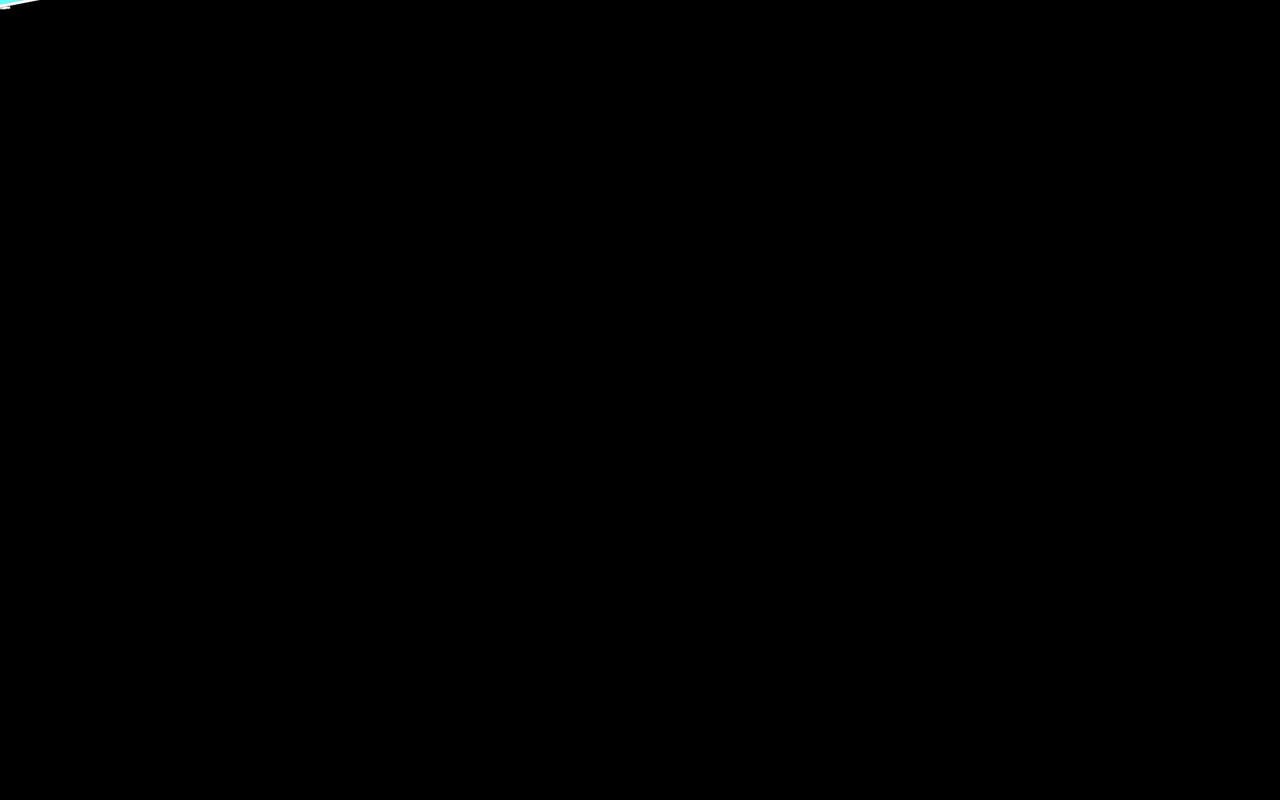
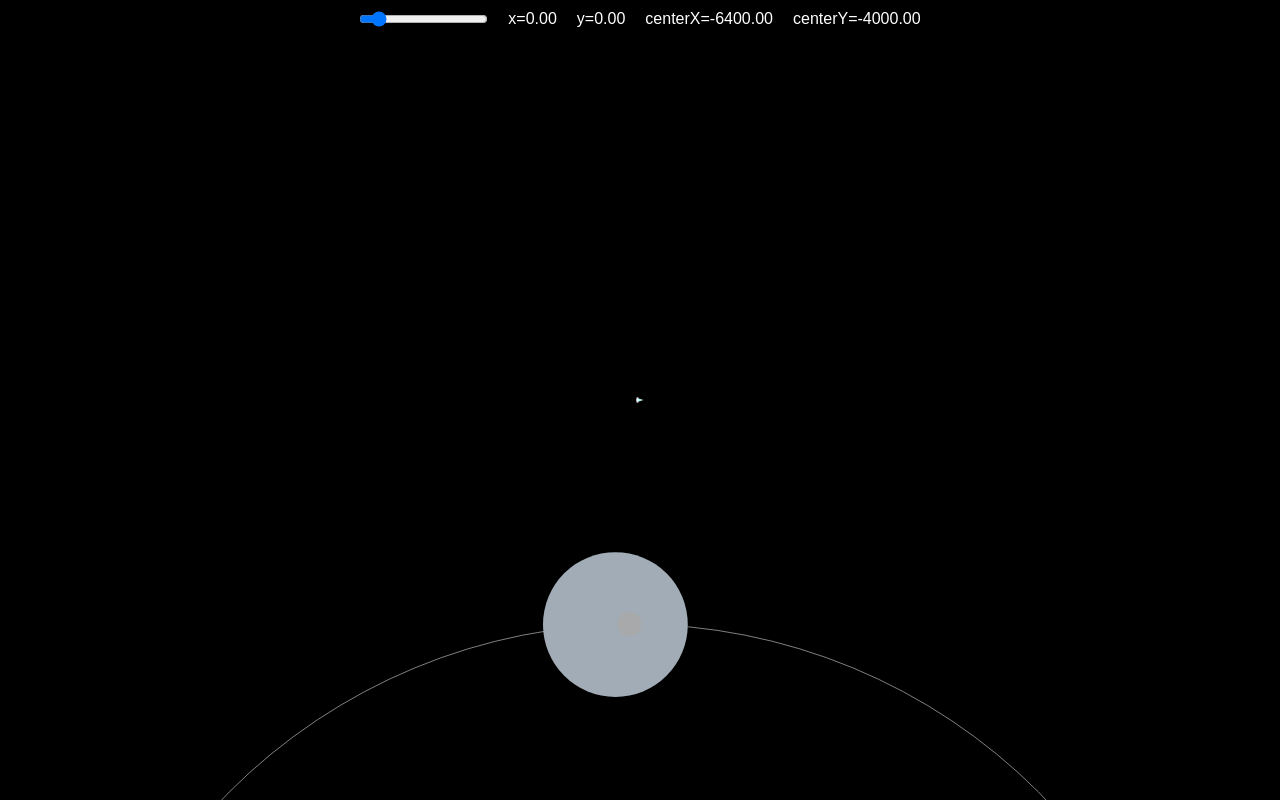
Before and after one commit to Powerock38/planets, a website built with Vite: page index.html in a window 1280 px wide. Built offline with nearby package versions, Linux system fonts and the light colour scheme.

Commit message:
moving planets

```diff
--- a/index.html
+++ b/index.html
@@ -7,6 +7,7 @@
     <title>Planets</title>
   </head>
   <body>
+    <div id="hud"></div>
     <canvas id="canvas"></canvas>
     <script type="module" src="/src/main.ts"></script>
   </body>
--- a/src/entity.ts
+++ b/src/entity.ts
@@ -1,3 +1,5 @@
+import { CANVAS, CENTER_X, CENTER_Y, ZOOM } from "./main";
+
 export abstract class Entity {
   static all: Entity[] = [];
 
@@ -7,15 +9,83 @@ export abstract class Entity {
 
   id = Entity.generateId();
 
-  speed = 0;
-  speedAngle = 0;
-  maxSpeed = 10;
-  maxSpeedAngle = 0.2;
+  children: Entity[] = [];
+  parent?: Entity;
 
-  constructor(protected x = 0, protected y = 0, protected angle = 0) {
-    Entity.all.push(this);
+  private childrenFlat: Entity[] = [];
+
+  getChildrenFlat(): Entity[] {
+    if (this.children && this.childrenFlat.length === 0) {
+      for (const child of this.children) {
+        this.childrenFlat.push(...child.getChildrenFlat());
+        this.childrenFlat.push(child);
+      }
+    }
+    return this.childrenFlat;
   }
 
-  abstract update(): void;
-  abstract draw(): void;
+  constructor(public radius: number, public x = 0, public y = 0) {}
+
+  abstract drawSelf?(ctx: CanvasRenderingContext2D): void;
+
+  abstract updateSelf?(): void;
+
+  get realX(): number {
+    return this.parent ? this.parent.realX + this.x : this.x;
+  }
+
+  get realY(): number {
+    return this.parent ? this.parent.realY + this.y : this.y;
+  }
+
+  update() {
+    this.updateSelf?.();
+    for (const child of this.children) {
+      child.update();
+    }
+  }
+
+  draw(ctx: CanvasRenderingContext2D) {
+    if (
+      this.realX + this.radius > CENTER_X &&
+      this.realX - this.radius < CENTER_X + CANVAS.width / ZOOM &&
+      this.realY + this.radius > CENTER_Y &&
+      this.realY - this.radius < CENTER_Y + CANVAS.height / ZOOM
+    ) {
+      this.drawSelf?.(ctx);
+    }
+    if (this.children) {
+      ctx.save();
+      ctx.translate(this.x, this.y);
+      for (const child of this.children) {
+        child.draw(ctx);
+      }
+      ctx.restore();
+    }
+  }
+
+  addChild(child: Entity) {
+    this.children.push(child);
+    child.parent = this;
+  }
+
+  addChildren(children: Entity[]) {
+    for (const child of children) {
+      this.addChild(child);
+    }
+  }
+
+  removeChild(child: Entity) {
+    const index = this.children.indexOf(child);
+    if (index !== -1) {
+      this.children.splice(index, 1);
+      this.childrenFlat = [];
+    }
+  }
+
+  isInside(x: number, y: number): boolean {
+    return (
+      Math.sqrt((x - this.realX) ** 2 + (y - this.realY) ** 2) < this.radius
+    );
+  }
 }
--- /dev/null
+++ b/src/hud.ts
@@ -0,0 +1,53 @@
+const hud = document.getElementById("hud") as HTMLDivElement;
+
+export function hudText(id: string, text: string) {
+  const elem = hud.querySelector("div#" + id);
+  if (elem) {
+    elem.textContent = text;
+  } else {
+    const elem = document.createElement("div");
+    elem.id = id;
+    elem.className = "hud-text";
+    elem.textContent = text;
+    hud.appendChild(elem);
+  }
+}
+
+export function hudButton(id: string, text: string, onClick: () => void) {
+  const button = hud.querySelector("button#" + id);
+  if (button) {
+    button.textContent = text;
+  } else {
+    const button = document.createElement("button");
+    button.style.pointerEvents = "auto";
+    button.style.margin = "10px";
+    button.textContent = text;
+    button.addEventListener("click", onClick);
+    hud.appendChild(button);
+  }
+}
+
+export function hudSlider(
+  id: string,
+  value: number,
+  min: number,
+  max: number,
+  step: number,
+  onChange: (value: number) => void
+) {
+  const slider = hud.querySelector("input#" + id) as HTMLInputElement | null;
+  if (slider) {
+    slider.value = value.toString();
+  } else {
+    const slider = document.createElement("input");
+    slider.type = "range";
+    slider.min = min.toString();
+    slider.max = max.toString();
+    slider.step = step.toString();
+    slider.value = value.toString();
+    slider.style.pointerEvents = "auto";
+    slider.style.margin = "10px";
+    slider.addEventListener("input", () => onChange(parseFloat(slider.value)));
+    hud.appendChild(slider);
+  }
+}
--- a/src/main.ts
+++ b/src/main.ts
@@ -1,48 +1,80 @@
-import { Entity } from "./entity";
+import { hudSlider, hudText } from "./hud";
+import { Planet } from "./planet";
 import { Ship } from "./ship";
+import { Universe } from "./universe";
+import { loadImages } from "./utils";
 
 export const CANVAS = document.getElementById("canvas") as HTMLCanvasElement;
 export const ctx = CANVAS.getContext("2d") as CanvasRenderingContext2D;
 
 function resizeCanvas() {
-  CANVAS.width = window.innerWidth;
-  CANVAS.height = window.innerHeight;
+  CANVAS.width = document.body.clientWidth;
+  CANVAS.height = document.body.clientHeight;
 }
 
 window.addEventListener("resize", resizeCanvas);
 resizeCanvas();
 
-function draw() {
+//mousewheel zoom
+export let ZOOM = 0.1;
+document.addEventListener("wheel", (e) => {
+  if (e.deltaY > 0 && ZOOM > 0.01) {
+    ZOOM -= 0.01;
+  } else if (e.deltaY < 0 && ZOOM < 2) {
+    ZOOM += 0.01;
+  }
+  if (ZOOM < 0.01) ZOOM = 0.01;
+  hudText("zoom", `zoom=${ZOOM.toFixed(2)}`);
+});
+
+export let CENTER_X = -CANVAS.width / (2 * ZOOM);
+export let CENTER_Y = -CANVAS.height / (2 * ZOOM);
+
+function draw(pov: { x: number; y: number }, universe: Universe) {
   ctx.clearRect(0, 0, CANVAS.width, CANVAS.height);
-  Entity.all.forEach((entity) => entity.draw());
+  // ctx.setLineDash([10, 10]);
 
-  requestAnimationFrame(draw);
-}
+  //center & zoom
+  CENTER_X = pov.x - CANVAS.width / 2 / ZOOM;
+  CENTER_Y = pov.y - CANVAS.height / 2 / ZOOM;
 
-function update() {
-  Entity.all.forEach((entity) => entity.update());
-}
+  hudText("x", `x=${pov.x.toFixed(2)}`);
+  hudText("y", `y=${pov.y.toFixed(2)}`);
+  hudText("centerX", `centerX=${CENTER_X.toFixed(2)}`);
+  hudText("centerY", `centerY=${CENTER_Y.toFixed(2)}`);
 
-function loadImages(
-  imageNames: string[]
-): Promise<Record<string, HTMLImageElement>> {
-  const loadedImages: Record<string, HTMLImageElement> = {};
-  return new Promise((resolve) => {
-    imageNames.forEach((imageName) => {
-      let img = new Image();
-      img.src = `./assets/${imageName}.svg`;
-      img.onload = () => {
-        loadedImages[imageName] = img;
-        if (Object.values(loadedImages).length === imageNames.length) {
-          resolve(loadedImages);
-        }
-      };
-    });
-  });
+  ctx.save();
+  ctx.scale(ZOOM, ZOOM);
+  ctx.translate(-CENTER_X, -CENTER_Y);
+
+  universe.draw(ctx);
+
+  ctx.restore();
+
+  requestAnimationFrame(() => draw(pov, universe));
 }
 
 export const IMAGES = await loadImages(["ship"]);
-setInterval(update, 1000 / 20);
-draw();
 
-new Ship();
+const universe = new Universe();
+universe.addChild(new Planet(10000, 10000, 500, 20, 1000, 0));
+
+const ship = new Ship();
+universe.addChild(ship);
+
+hudSlider("thrust", ship.maxSpeed, 0, 100, 0, (value) => {
+  ship.maxSpeed = value;
+});
+
+CANVAS.addEventListener("click", (e: MouseEvent) => {
+  const x = CENTER_X + e.clientX / ZOOM;
+  const y = CENTER_Y + e.clientY / ZOOM;
+
+  const target = universe.findPlanet((entity) => entity.isInside(x, y));
+  console.log(target);
+
+  ship.moveTo(x, y, target);
+});
+
+setInterval(() => universe.update(), 1000 / 20);
+draw(ship, universe);
--- /dev/null
+++ b/src/movingmarker.ts
@@ -0,0 +1,51 @@
+import { Entity } from "./entity";
+
+export class MovingMarker extends Entity {
+  targetLocalX?: number;
+  targetLocalY?: number;
+
+  crossRadius: number;
+  stopCrossRadius: number;
+  dashSize: number;
+
+  constructor(x: number, y: number, public target?: Entity) {
+    const radius = 100;
+    super(radius, x, y);
+
+    if (target) {
+      this.targetLocalX = x - target.realX;
+      this.targetLocalY = y - target.realY;
+    }
+
+    this.crossRadius = radius * 0.9;
+    this.stopCrossRadius = radius * 0.2;
+    this.dashSize = Math.max(3, Math.ceil(radius * 0.01));
+  }
+
+  updateSelf() {
+    if (this.target && this.targetLocalX && this.targetLocalY) {
+      this.x = this.target.realX + this.targetLocalX;
+      this.y = this.target.realY + this.targetLocalY;
+    }
+  }
+
+  drawSelf(ctx: CanvasRenderingContext2D) {
+    ctx.save();
+    ctx.setLineDash([this.dashSize, this.dashSize]);
+    ctx.lineWidth = this.dashSize;
+    ctx.strokeStyle = "red";
+    ctx.translate(this.x, this.y);
+    ctx.beginPath();
+    ctx.arc(0, 0, this.radius, 0, Math.PI * 2);
+    ctx.moveTo(-this.crossRadius, this.crossRadius);
+    ctx.lineTo(-this.stopCrossRadius, this.stopCrossRadius);
+    ctx.moveTo(this.crossRadius, this.crossRadius);
+    ctx.lineTo(this.stopCrossRadius, this.stopCrossRadius);
+    ctx.moveTo(this.crossRadius, -this.crossRadius);
+    ctx.lineTo(this.stopCrossRadius, -this.stopCrossRadius);
+    ctx.moveTo(-this.crossRadius, -this.crossRadius);
+    ctx.lineTo(-this.stopCrossRadius, -this.stopCrossRadius);
+    ctx.stroke();
+    ctx.restore();
+  }
+}
--- /dev/null
+++ b/src/ore.ts
@@ -0,0 +1,45 @@
+import { Entity } from "./entity";
+import { hexToRgb, rndChoose } from "./utils";
+
+type OreType = {
+  type: string;
+  max: number;
+  color: string;
+};
+
+export class Ore extends Entity {
+  static oreTypes: OreType[] = [
+    { type: "cobalt", rarity: 0.2, max: 300, color: "#2F4F4F" },
+    { type: "nickel", rarity: 0.4, max: 500, color: "#808080" },
+    { type: "gold", rarity: 0.1, max: 100, color: "#FFD700" },
+    { type: "platinum", rarity: 0.2, max: 250, color: "#E5E4E2" },
+    { type: "iron", rarity: 0.7, max: 1000, color: "#A9A9A9" },
+    { type: "silver", rarity: 0.2, max: 200, color: "#C0C0C0" },
+    { type: "uranium", rarity: 0.1, max: 50, color: "#00FF00" },
+    { type: "aluminium", rarity: 0.5, max: 800, color: "#A9A9A9" },
+    { type: "copper", rarity: 0.7, max: 1000, color: "#B87333" },
+  ].flatMap((ore) => Array(ore.rarity * 10).fill(ore));
+
+  static randomOreType(): OreType {
+    return rndChoose(this.oreTypes);
+  }
+
+  type: string;
+  color: string;
+
+  constructor(x: number, y: number, radius: number, oreType: OreType) {
+    super(radius, x, y);
+    this.type = oreType.type;
+    this.color = oreType.color;
+  }
+
+  updateSelf: undefined;
+
+  drawSelf(ctx: CanvasRenderingContext2D) {
+    ctx.beginPath();
+    ctx.arc(this.x, this.y, this.radius, 0, 2 * Math.PI);
+    const rgb = hexToRgb(this.color);
+    ctx.fillStyle = `rgba(${rgb.r}, ${rgb.g}, ${rgb.b}, 0.8)`;
+    ctx.fill();
+  }
+}
--- /dev/null
+++ b/src/planet.ts
@@ -0,0 +1,132 @@
+import { Entity } from "./entity";
+import { Ore } from "./ore";
+import { rnd, rndChoose } from "./utils";
+
+export class Planet extends Entity {
+  static colors = [
+    "#FED7A4",
+    "#F7AB57",
+    "#F58021",
+    "#F05D24",
+    "#F26825",
+    "#E3E6E8",
+    "#C1C0C0",
+    "#949494",
+    "#848686",
+    "#7E7F7F",
+    "#A1ACB6",
+    "#6C7B48",
+    "#B18C73",
+    "#151340",
+    "#212D60",
+    "#DFA964",
+    "#A07845",
+    "#AE946E",
+    "#52575D",
+    "#21384C",
+    "#F6CDAA",
+    "#FAB176",
+    "#DB6B30",
+    "#6F2315",
+    "#4F1F11",
+    "#CEECF9",
+    "#C3E6F0",
+    "#BCDEE7",
+    "#AACBD2",
+    "#739097",
+    "#CBDEF2",
+    "#867AB9",
+    "#7563AC",
+    "#6751A2",
+    "#4B3D81",
+    "#F9E4C4",
+    "#DCC592",
+    "#B99F7A",
+    "#8F6F40",
+    "#412F21",
+    "#E1D399",
+    "#B3AE84",
+    "#C1B685",
+    "#E5D59D",
+    "#9D9366",
+    "#CEDCEB",
+    "#969FA1",
+    "#798791",
+    "#4C5062",
+    "#424C5C",
+  ];
+
+  color: string;
+  orbits: number[] = [];
+
+  constructor(
+    x: number,
+    y: number,
+    public mass = rnd(1, 1000),
+    nbMoons = rnd(0, 10),
+    radius = rnd(500, 1000),
+    nbOres = rnd(0, 5)
+  ) {
+    super(radius, x, y);
+
+    this.color = rndChoose(Planet.colors);
+
+    if (nbOres) {
+      this.addChildren(
+        Array.from({ length: nbOres }, () => {
+          const ore = Ore.randomOreType();
+          const angle = Math.random() * 2 * Math.PI;
+          const radius = rnd(0, Math.min(ore.max, this.radius * 0.99));
+          const distanceFromCenter = rnd(0, this.radius - radius);
+          const x = Math.round(distanceFromCenter * Math.cos(angle));
+          const y = Math.round(distanceFromCenter * Math.sin(angle));
+          return new Ore(x, y, radius, ore);
+        })
+      );
+    }
+
+    if (nbMoons) {
+      this.addChildren(
+        Array.from({ length: nbMoons }, (_, i) => {
+          const orbit = Math.max(
+            this.radius * 2.1,
+            rnd(this.mass * 20, this.mass * 100)
+          );
+          const angle = (i / nbMoons) * Math.PI * 2;
+
+          return new Planet(
+            orbit * Math.cos(angle),
+            orbit * Math.sin(angle),
+            rnd(this.mass * 0.05, this.mass * 0.3),
+            rnd(0, nbMoons * 0.1)
+          );
+        })
+      );
+    }
+  }
+
+  drawSelf(ctx: CanvasRenderingContext2D) {
+    if (this.parent instanceof Planet) {
+      ctx.beginPath();
+      ctx.lineWidth = 5;
+      ctx.arc(0, 0, Math.sqrt(this.x ** 2 + this.y ** 2), 0, 2 * Math.PI);
+      ctx.strokeStyle = "white";
+      ctx.stroke();
+    }
+
+    ctx.beginPath();
+    ctx.arc(this.x, this.y, this.radius, 0, 2 * Math.PI);
+    ctx.fillStyle = this.color;
+    ctx.fill();
+  }
+
+  updateSelf() {
+    if (this.parent instanceof Planet) {
+      const angle = Math.atan2(this.y, this.x);
+      const orbit = Math.sqrt(this.x ** 2 + this.y ** 2);
+      const newAngle = angle + 1 / this.parent.mass;
+      this.x = orbit * Math.cos(newAngle);
+      this.y = orbit * Math.sin(newAngle);
+    }
+  }
+}
--- a/src/ship.ts
+++ b/src/ship.ts
@@ -1,28 +1,34 @@
 import { Entity } from "./entity";
-import { CANVAS, ctx, IMAGES } from "./main";
+import { IMAGES } from "./main";
+import { MovingMarker } from "./movingmarker";
+import { Planet } from "./planet";
 import { rnd, rndChoose } from "./utils";
 
 export class Ship extends Entity {
-  moving = false;
-  toX = 0;
-  toY = 0;
+  static flameColors = ["#FED7A4", "#F7AB57", "#F58021", "#F05D24", "#F26825"];
 
-  stopDistance = 20;
+  angle = 0;
+  speed = 0;
+  speedAngle = 0;
+  maxSpeed = 10;
+  maxSpeedAngle = 0.2;
+  movingMarker?: MovingMarker;
+  stopDistance = 40;
 
   constructor() {
-    super();
-
-    CANVAS.addEventListener("click", (e: MouseEvent) => {
-      this.toX = e.clientX;
-      this.toY = e.clientY;
-      this.moving = true;
-    });
+    super(30);
   }
 
-  update() {
-    if (this.moving) {
-      let dx = this.toX - this.x;
-      let dy = this.toY - this.y;
+  moveTo(x: number, y: number, target?: Entity) {
+    this.movingMarker = new MovingMarker(x, y, target);
+  }
+
+  updateSelf() {
+    if (this.movingMarker) {
+      this.movingMarker.update();
+
+      const dx = this.movingMarker.x - this.x;
+      const dy = this.movingMarker.y - this.y;
 
       // rotate
       let angleDiff = Math.atan2(dy, dx) - this.angle;
@@ -31,51 +37,46 @@ export class Ship extends Entity {
       } else if (angleDiff < -Math.PI) {
         angleDiff += Math.PI * 2;
       }
+
       this.speedAngle =
         Math.min(Math.abs(angleDiff), this.maxSpeedAngle) *
         Math.sign(angleDiff);
 
       // move
-      let distance = Math.sqrt(dx * dx + dy * dy);
-      this.speed =
-        this.maxSpeed *
-        Math.min(1, Math.log2(distance / (this.stopDistance * 1.9)) + 1);
+      const distance = Math.sqrt(dx * dx + dy * dy);
+      this.speed = Math.max(
+        0.1,
+        this.maxSpeed * Math.min(1, (distance - this.stopDistance) / distance)
+      );
 
+      if (distance < this.stopDistance) {
+        if (!(this.movingMarker.target instanceof Planet)) {
+          this.movingMarker = undefined;
+          this.speed = 0;
+          this.speedAngle = 0;
+        }
+      } else {
         this.angle += this.speedAngle;
         this.x += Math.cos(this.angle) * this.speed;
         this.y += Math.sin(this.angle) * this.speed;
-
-      if (distance < this.stopDistance && Math.abs(angleDiff) < 0.1) {
-        this.moving = false;
       }
-
-      console.log(this.speed, this.speedAngle);
     }
   }
 
-  draw() {
+  drawSelf(ctx: CanvasRenderingContext2D) {
     ctx.save();
     ctx.translate(this.x, this.y);
     ctx.rotate(this.angle);
     ctx.translate(-this.x, -this.y);
 
-    if (this.moving) {
-      //swaggy flames
-      const flameColors = [
-        "#FED7A4",
-        "#F7AB57",
-        "#F58021",
-        "#F05D24",
-        "#F26825",
-      ];
     if (this.speed > 0) {
       for (let i = 0; i < 20; i++) {
-          let angle = rnd(-20, 20) * (Math.PI / 180);
-          let length = rnd(10, 20);
-          ctx.strokeStyle = rndChoose(flameColors);
+        const angle = rnd(-20, 20) * (Math.PI / 180);
+        const length = (rnd(20, 30) * this.speed) / this.maxSpeed;
+        ctx.strokeStyle = rndChoose(Ship.flameColors);
         ctx.beginPath();
-          let origX = this.x - 35;
-          let origY = this.y;
+        const origX = this.x - 30;
+        const origY = this.y;
         ctx.moveTo(origX, origY);
         ctx.lineTo(
           Math.round(origX - Math.cos(angle) * length),
@@ -86,15 +87,14 @@ export class Ship extends Entity {
       }
     }
 
-      if (this.speedAngle < -0.1) {
+    if (this.speedAngle < 0) {
       for (let i = 0; i < 10; i++) {
-          let angle = rnd(-10, 10) * (Math.PI / 180);
-          angle += Math.PI / 2;
-          let length = rnd(3, 7);
-          ctx.strokeStyle = rndChoose(flameColors);
+        const angle = rnd(-10, 10) * (Math.PI / 180) + Math.PI / 2;
+        const length = rnd(10, 20);
+        ctx.strokeStyle = rndChoose(Ship.flameColors);
         ctx.beginPath();
-          let origX = this.x + 2;
-          let origY = this.y + 10;
+        const origX = this.x + 2;
+        const origY = this.y + 5;
         ctx.moveTo(origX, origY);
         ctx.lineTo(
           Math.round(origX + Math.cos(angle) * length),
@@ -104,15 +104,14 @@ export class Ship extends Entity {
         ctx.stroke();
       }
     }
-      if (this.speedAngle > 0.1) {
+    if (this.speedAngle > 0) {
       for (let i = 0; i < 10; i++) {
-          let angle = rnd(-10, 10) * (Math.PI / 180);
-          angle -= Math.PI / 2;
-          let length = rnd(3, 7);
-          ctx.strokeStyle = rndChoose(flameColors);
+        const angle = rnd(-10, 10) * (Math.PI / 180) - Math.PI / 2;
+        const length = (rnd(10, 20) * this.speedAngle) / this.maxSpeedAngle;
+        ctx.strokeStyle = rndChoose(Ship.flameColors);
         ctx.beginPath();
-          let origX = this.x + 2;
-          let origY = this.y - 10;
+        const origX = this.x + 2;
+        const origY = this.y - 5;
         ctx.moveTo(origX, origY);
         ctx.lineTo(
           Math.round(origX + Math.cos(angle) * length),
@@ -120,7 +119,6 @@ export class Ship extends Entity {
         );
         ctx.closePath();
         ctx.stroke();
-        }
       }
     }
 
@@ -136,5 +134,7 @@ export class Ship extends Entity {
     );
 
     ctx.restore();
+
+    this.movingMarker?.draw(ctx);
   }
 }
--- a/src/style.css
+++ b/src/style.css
@@ -1,7 +1,26 @@
+html,
 body {
   margin: 0;
+  height: 100%;
+  overflow: hidden;
+  font-family: sans-serif;
 }
 
 canvas {
   background-color: black;
 }
+
+#hud {
+  position: absolute;
+  top: 0;
+  left: 0;
+  width: 100%;
+  z-index: 1;
+  display: flex;
+  justify-content: center;
+}
+
+.hud-text {
+  margin: 10px;
+  color: white;
+}
--- /dev/null
+++ b/src/universe.ts
@@ -0,0 +1,35 @@
+import { Entity } from "./entity";
+import { Planet } from "./planet";
+
+export class Universe extends Entity {
+  constructor() {
+    super(Infinity);
+  }
+
+  draw(ctx: CanvasRenderingContext2D) {
+    for (const child of this.children) {
+      child.draw(ctx);
+    }
+  }
+
+  drawSelf: undefined;
+
+  updateSelf: undefined;
+
+  isInside(_: number, __: number): boolean {
+    return true;
+  }
+
+  addChild(child: Entity) {
+    this.children.push(child);
+    child.parent = undefined;
+  }
+
+  findPlanet(predicate: (entity: Entity) => boolean): Planet | undefined {
+    const planets = this.getChildrenFlat().filter(
+      (entity) => entity instanceof Planet
+    ) as Planet[];
+
+    return planets.find(predicate);
+  }
+}
--- a/src/utils.ts
+++ b/src/utils.ts
@@ -5,3 +5,36 @@ export function rndChoose(arr: any[]) {
 export function rnd(min: number, max: number) {
   return Math.floor(Math.random() * (max - min + 1) + min);
 }
+
+export function rndFloat(min: number, max: number) {
+  return Math.random() * (max - min) + min;
+}
+
+export function hexToRgb(hex: string) {
+  let result = /^#?([a-f\d]{2})([a-f\d]{2})([a-f\d]{2})$/i.exec(hex);
+  return result
+    ? {
+        r: parseInt(result[1], 16),
+        g: parseInt(result[2], 16),
+        b: parseInt(result[3], 16),
+      }
+    : { r: 0, g: 0, b: 0 };
+}
+
+export function loadImages(
+  imageNames: string[]
+): Promise<Record<string, HTMLImageElement>> {
+  const loadedImages: Record<string, HTMLImageElement> = {};
+  return new Promise((resolve) => {
+    imageNames.forEach((imageName) => {
+      let img = new Image();
+      img.src = `./assets/${imageName}.svg`;
+      img.onload = () => {
+        loadedImages[imageName] = img;
+        if (Object.values(loadedImages).length === imageNames.length) {
+          resolve(loadedImages);
+        }
+      };
+    });
+  });
+}
```
Lines whose indentation alone changed are shown as unchanged.
